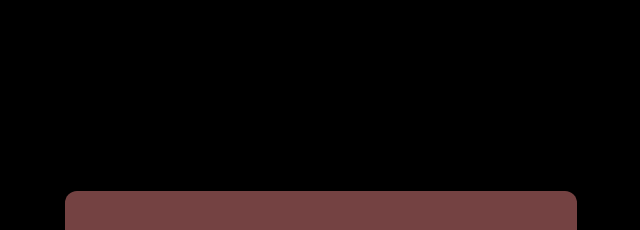
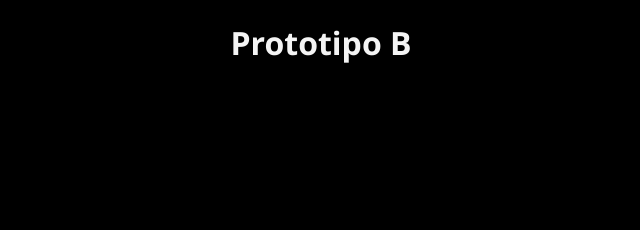
Before and after one commit to jesus-damian-bermello-garcia/Prototipo_B, a plain HTML site: page index.html in a window 1280 px wide. Shown: the top 230 px of the page, without its empty margins (319-959 px from the left). Drawn offline with Linux system fonts and the light colour scheme.

Commit message:
commit 2

```diff
--- a/index.html
+++ b/index.html
@@ -10,6 +10,7 @@
       crossorigin="anonymous"
     ></script>
   </head>
+  <h1>Prototipo B</h1>
   <body>
     <main>
       <div class="container">
```
